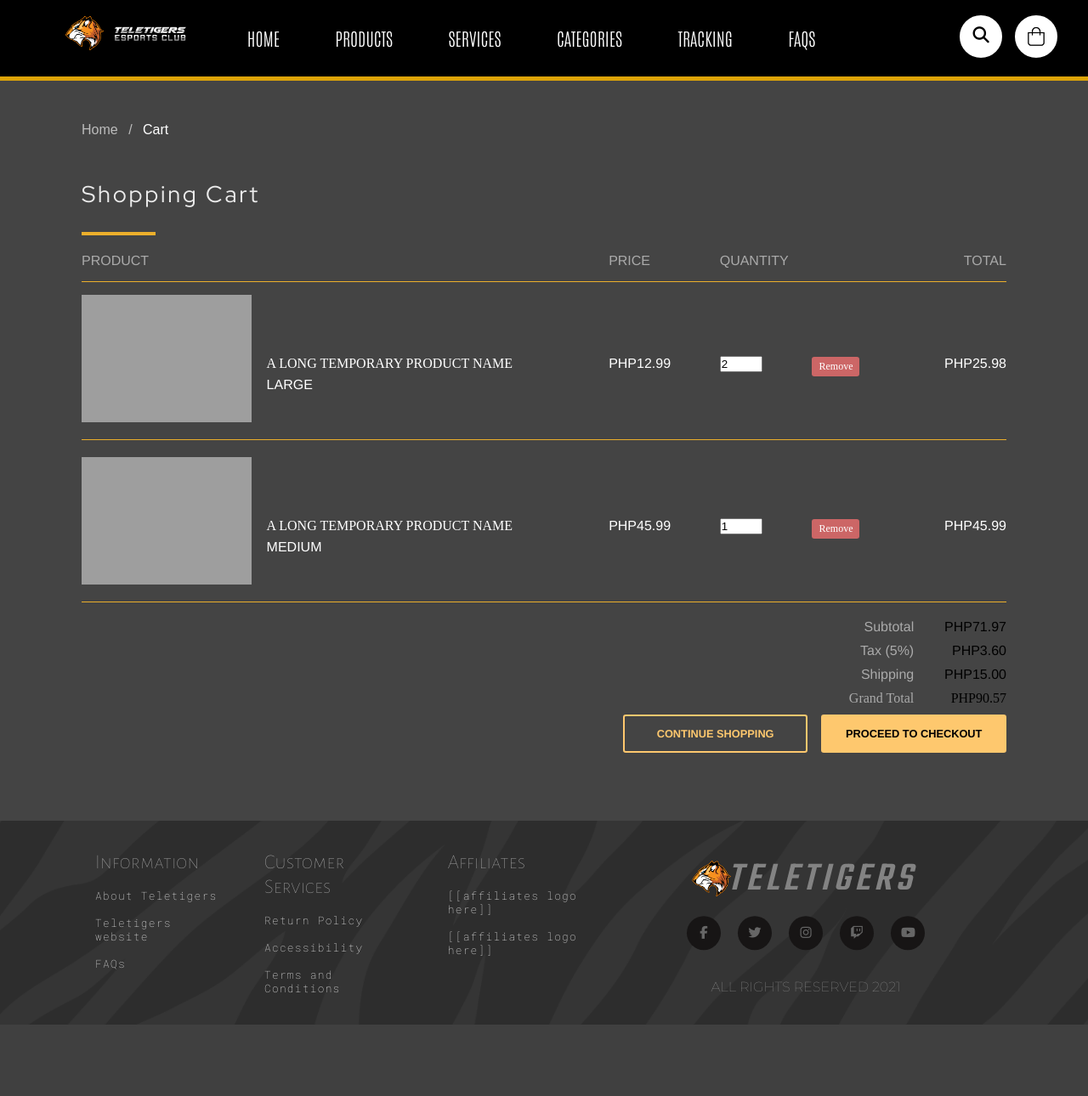
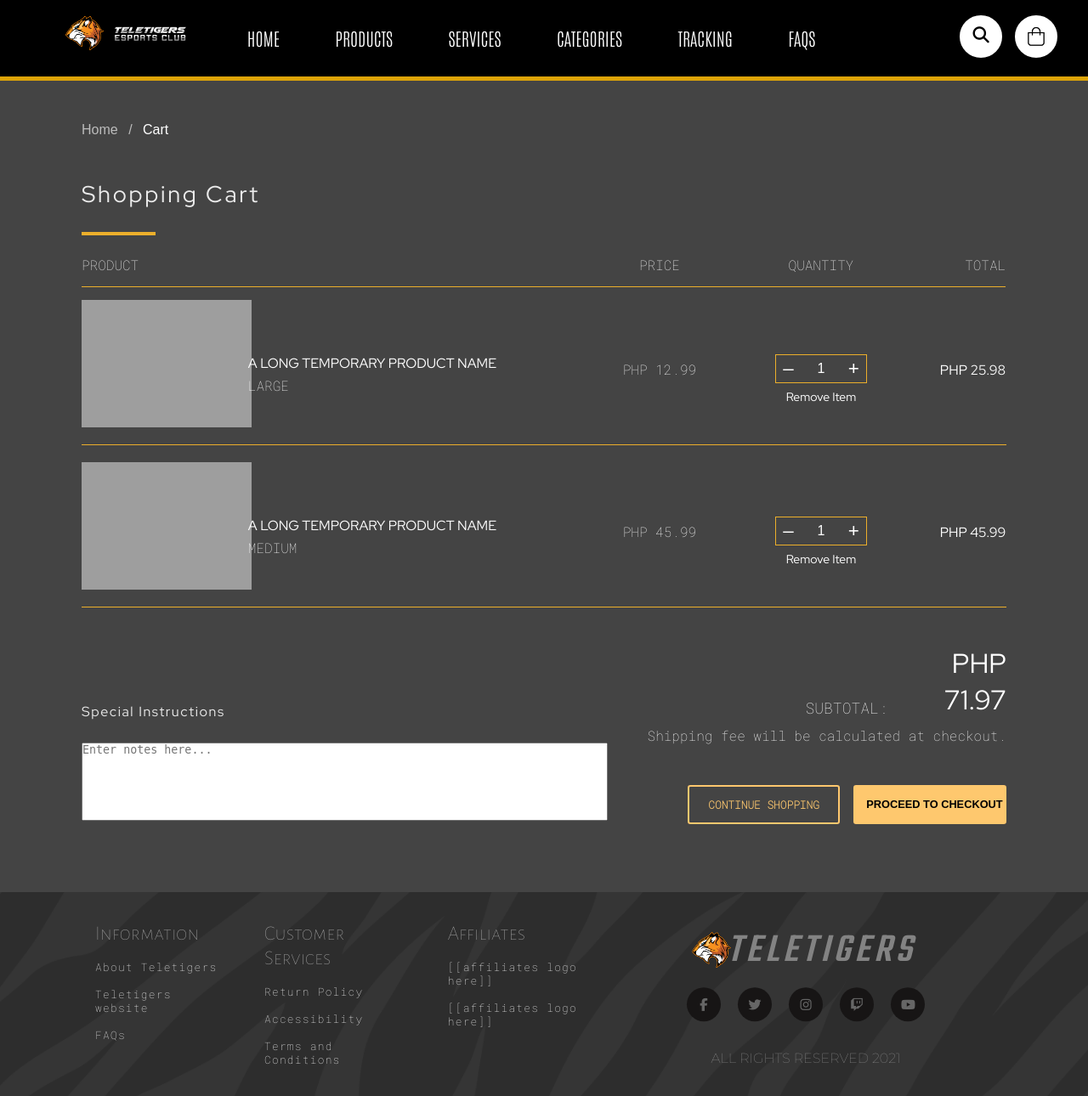
Before and after one commit to LouiseZienne-Bonsol-iics/TGR_MERCH_COPY, a PHP site: page /pages/cart.html in a window 1280 px wide. Shown: the whole page at 85% size. Before the commit the page ends 1206 px from the top, so only its background shows below. Run offline with PHP 8.4, Linux system fonts and the light colour scheme; some libraries are stand-ins or nearby versions; some web fonts are replaced; grey boxes are pictures that could not be loaded.

Commit message:
Cart Page - Done

```diff
--- a/TGR_merch/pages/cart.html
+++ b/TGR_merch/pages/cart.html
@@ -71,7 +71,6 @@
                             <label class="product-details">Product</label>
                             <label class="product-price">PRICE</label>
                             <label class="product-quantity">QUANTITY</label>
-                          <label class="product-removal">Remove</label>
                             <label class="product-line-price">TOTAL</label>
                         </div>
 
@@ -85,19 +84,25 @@
                             </div>
                             <div class="product-price">12.99</div>
                             <div class="product-quantity">
-                            <input type="number" value="2" min="1">
-                          </div>
+                                <span class="stepper">
+                                    <button>–</button>
+                                    <input type="number" id="stepper1" value="1" min="1" max="100" step="1">
+                                    <button>+</button>
+                                </span>
                                 <div class="product-removal">
                                     <button class="remove-product">
-                              Remove
+                                        Remove Item
                                     </button>
                                 </div>
+                            </div>
+
                             <div class="product-line-price">25.98</div>
                         </div>
 
                         <div class="product">
                             <div class="product-image">
-                            <img src="https://s.cdpn.io/3/large-NutroNaturalChoiceAdultLambMealandRiceDryDogFood.png">
+                                <img
+                                    src="https://s.cdpn.io/3/large-NutroNaturalChoiceAdultLambMealandRiceDryDogFood.png">
                             </div>
                             <div class="product-details">
                                 <div class="product-title">A LONG TEMPORARY PRODUCT NAME</div>
@@ -105,39 +110,43 @@
                             </div>
                             <div class="product-price">45.99</div>
                             <div class="product-quantity">
-                            <input type="number" value="1" min="1">
-                          </div>
+                                <span class="stepper">
+                                    <button>–</button>
+                                    <input type="number" id="stepper2" value="1" min="1" max="100" step="1">
+                                    <button>+</button>
+                                </span>
                                 <div class="product-removal">
                                     <button class="remove-product">
-                              Remove
+                                        Remove Item
                                     </button>
+                                </div>
                             </div>
                             <div class="product-line-price">45.99</div>
                         </div>
 
+                        <div class="bottom-container">
+                            <div class="notes-container">
+                                <form>
+                                    <div class="title-text">
+                                        Special Instructions
+                                    </div> <br />
+                                    <textarea rows = "6" cols = "75" name = "description" placeholder="Enter notes here..."></textarea>
+                                 </form>
+                            </div>
+
+                            <div class="total-buttons-container">
                                 <div class="totals">
                                     <div class="totals-item">
-                            <label>Subtotal</label>
+                                        <label>SUBTOTAL: </label>
                                         <div class="totals-value" id="cart-subtotal">71.97</div>
                                     </div>
-                          <div class="totals-item">
-                            <label>Tax (5%)</label>
-                            <div class="totals-value" id="cart-tax">3.60</div>
+                                    <p class="shipping-info">Shipping fee will be calculated at checkout.</p>
                                 </div>
-                          <div class="totals-item">
-                            <label>Shipping</label>
-                            <div class="totals-value" id="cart-shipping">15.00</div>
-                          </div>
-                          <div class="totals-item totals-item-total">
-                            <label>Grand Total</label>
-                            <div class="totals-value" id="cart-total">90.57</div>
-                          </div>
-                        </div>
-
-                            <!-- <button class="checkout">Checkout</button> -->
                                 <div class="buttons">
                                     <a href="#" class="button btn-1">Continue Shopping</a>
                                     <input type="submit" class="button btn-2" value="Proceed to Checkout"></input>
+                                </div>
+                            </div>
                         </div>
 
                     </div>
@@ -243,130 +252,38 @@
     }, 2800);
 
     //Cart Codes below
-    /* Set values + misc */
-    var promoCode;
-    var promoPrice;
-    var fadeTime = 300;
-
-    /* Assign actions */
-    $('.quantity input').change(function () {
-        updateQuantity(this);
-    });
-
-    $('.remove button').click(function () {
-        removeItem(this);
-    });
-
-    $(document).ready(function () {
-        updateSumItems();
-    });
-
-    $('.promo-code-cta').click(function () {
-
-        promoCode = $('#promo-code').val();
-
-        if (promoCode == '10off' || promoCode == '10OFF') {
-            //If promoPrice has no value, set it as 10 for the 10OFF promocode
-            if (!promoPrice) {
-                promoPrice = 10;
-            } else if (promoCode) {
-                promoPrice = promoPrice * 1;
+    /*Quantity Spinner Updater*/
+    var inc = document.getElementsByClassName("stepper");
+    for (i = 0; i < inc.length; i++) {
+        var incI = inc[i].querySelector("input"),
+            id = incI.getAttribute("id"),
+            min = incI.getAttribute("min"),
+            max = incI.getAttribute("max"),
+            step = incI.getAttribute("step");
+        document
+            .getElementById(id)
+            .previousElementSibling.setAttribute(
+                "onclick",
+                "stepperInput('" + id + "', -" + step + ", " + min + ")"
+            );
+        document
+            .getElementById(id)
+            .nextElementSibling.setAttribute(
+                "onclick",
+                "stepperInput('" + id + "', " + step + ", " + max + ")"
+            );
     }
-        } else if (promoCode != '') {
-            alert("Invalid Promo Code");
-            promoPrice = 0;
+    function stepperInput(id, s, m) {
+        var el = document.getElementById(id);
+        if (s > 0) {
+            if (parseInt(el.value) < m) {
+                el.value = parseInt(el.value) + s;
             }
-        //If there is a promoPrice that has been set (it means there is a valid promoCode input) show promo
-        if (promoPrice) {
-            $('.summary-promo').removeClass('hide');
-            $('.promo-value').text(promoPrice.toFixed(2));
-            recalculateCart(true);
-        }
-    });
-
-    /* Recalculate cart */
-    function recalculateCart(onlyTotal) {
-        var subtotal = 0;
-
-        /* Sum up row totals */
-        $('.basket-product').each(function () {
-            subtotal += parseFloat($(this).children('.subtotal').text());
-        });
-
-        /* Calculate totals */
-        var total = subtotal;
-
-        //If there is a valid promoCode, and subtotal < 10 subtract from total
-        var promoPrice = parseFloat($('.promo-value').text());
-        if (promoPrice) {
-            if (subtotal >= 10) {
-                total -= promoPrice;
         } else {
-                alert('Order must be more than £10 for Promo code to apply.');
-                $('.summary-promo').addClass('hide');
+            if (parseInt(el.value) > m) {
+                el.value = parseInt(el.value) + s;
             }
         }
-
-        /*If switch for update only total, update only total display*/
-        if (onlyTotal) {
-            /* Update total display */
-            $('.total-value').fadeOut(fadeTime, function () {
-                $('#basket-total').html(total.toFixed(2));
-                $('.total-value').fadeIn(fadeTime);
-            });
-        } else {
-            /* Update summary display. */
-            $('.final-value').fadeOut(fadeTime, function () {
-                $('#basket-subtotal').html(subtotal.toFixed(2));
-                $('#basket-total').html(total.toFixed(2));
-                if (total == 0) {
-                    $('.checkout-cta').fadeOut(fadeTime);
-                } else {
-                    $('.checkout-cta').fadeIn(fadeTime);
-                }
-                $('.final-value').fadeIn(fadeTime);
-            });
-        }
-    }
-
-    /* Update quantity */
-    function updateQuantity(quantityInput) {
-        /* Calculate line price */
-        var productRow = $(quantityInput).parent().parent();
-        var price = parseFloat(productRow.children('.price').text());
-        var quantity = $(quantityInput).val();
-        var linePrice = price * quantity;
-
-        /* Update line price display and recalc cart totals */
-        productRow.children('.subtotal').each(function () {
-            $(this).fadeOut(fadeTime, function () {
-                $(this).text(linePrice.toFixed(2));
-                recalculateCart();
-                $(this).fadeIn(fadeTime);
-            });
-        });
-
-        productRow.find('.item-quantity').text(quantity);
-        updateSumItems();
-    }
-
-    function updateSumItems() {
-        var sumItems = 0;
-        $('.quantity input').each(function () {
-            sumItems += parseInt($(this).val());
-        });
-        $('.total-items').text(sumItems);
-    }
-
-    /* Remove item from cart */
-    function removeItem(removeButton) {
-        /* Remove row from DOM and recalc cart total */
-        var productRow = $(removeButton).parent().parent();
-        productRow.slideUp(fadeTime, function () {
-            productRow.remove();
-            recalculateCart();
-            updateSumItems();
-        });
     }
 </script>
 
--- a/TGR_merch/styles/css/cart_style.css
+++ b/TGR_merch/styles/css/cart_style.css
@@ -3,6 +3,18 @@ html * {
   margin: 0;
   -webkit-box-sizing: border-box;
           box-sizing: border-box;
+}
+
+textarea {
+  resize: none;
+}
+
+.title-text {
+  font-size: 1em;
+  font-family: "Red Hat Display", sans-serif;
+  color: #ebebeb;
+  letter-spacing: 0.1em;
+  margin-bottom: 0.3em;
 }
 
 ul.breadcrumb {
@@ -107,11 +119,59 @@ ul.breadcrumb li + li:before {
   background: #ecaf2b;
 }
 
+/*Quantity Number Spinner*/
+[type="number"]::-webkit-inner-spin-button,
+[type="number"]::-webkit-outer-spin-button {
+  -webkit-appearance: none;
+  height: auto;
+}
+
+.stepper {
+  border: 1px solid #ecaf2b;
+  overflow: visible;
+  height: 2.1em;
+  padding: 1px;
+  width: 50%;
+  display: -webkit-box;
+  display: -ms-flexbox;
+  display: flex;
+  -webkit-box-pack: center;
+      -ms-flex-pack: center;
+          justify-content: center;
+  margin: 0 auto;
+}
+
+.stepper input {
+  width: 3em;
+  height: 100%;
+  text-align: center;
+  border: 0;
+  background: transparent;
+  color: #fff;
+  font-size: 1em;
+}
+
+.stepper button {
+  width: 1.4em;
+  font-weight: 300;
+  height: 100%;
+  line-height: 0.1em;
+  font-size: 1.4em;
+  padding: 0.2em !important;
+  color: #fff;
+  background: transparent;
+  border: none;
+}
+
+.stepper button:hover {
+  cursor: pointer;
+}
+
 /* Global settings */
 /* Global "table" column settings */
 .product-image {
   float: left;
-  width: 20%;
+  width: 18%;
 }
 
 .product-details {
@@ -120,23 +180,28 @@ ul.breadcrumb li + li:before {
 }
 
 .product-price {
-  float: left;
-  width: 12%;
+  display: inline-block;
+  text-align: center;
+  margin-right: -10px;
+  width: 15%;
 }
 
 .product-quantity {
-  float: left;
-  width: 10%;
-}
-
-.product-removal {
-  float: left;
-  width: 9%;
+  display: -webkit-inline-box;
+  display: -ms-inline-flexbox;
+  display: inline-flex;
+  -webkit-box-orient: vertical;
+  -webkit-box-direction: normal;
+      -ms-flex-direction: column;
+          flex-direction: column;
+  text-align: center;
+  margin-right: -10px;
+  width: 20%;
 }
 
 .product-line-price {
-  float: left;
-  width: 12%;
+  display: inline-block;
+  width: 10%;
   text-align: right;
 }
 
@@ -175,12 +240,12 @@ ul.breadcrumb li + li:before {
 .product .product-price:before,
 .product .product-line-price:before,
 .totals-value:before {
-  content: "PHP";
+  content: "PHP ";
 }
 
 /* Body/Header stuff */
 body {
-  font-family: "HelveticaNeue-Light", "Helvetica Neue Light", "Helvetica Neue", Helvetica, Arial, sans-serif;
+  font-family: "Roboto Mono", monospace;
   font-weight: 100;
 }
 
@@ -189,7 +254,7 @@ h1 {
 }
 
 label {
-  color: #aaa;
+  color: #fff;
 }
 
 .shopping-cart {
@@ -207,8 +272,7 @@ label {
   border-bottom: 1px solid #ecaf2b;
 }
 
-.column-labels .product-details,
-.column-labels .product-removal {
+.column-labels .product-details {
   text-indent: -9999px;
 }
 
@@ -241,27 +305,29 @@ label {
   -webkit-box-align: start;
       -ms-flex-align: start;
           align-items: flex-start;
-  margin-top: 4.5em;
+  margin-top: 4em;
   -ms-flex-wrap: wrap;
       flex-wrap: wrap;
 }
 
 .product .product-details .product-title {
   margin-right: 20px;
-  font-family: "HelveticaNeue-Medium", "Helvetica Neue Medium";
+  font-family: "Red Hat Display", sans-serif;
 }
 
 .product .product-details .product-description {
   margin: 5px 20px 5px 0;
   line-height: 1.4em;
+  font-family: "Roboto Mono", monospace;
 }
 
 .product .product-price {
-  margin-top: 4.5em;
+  margin-top: 4em;
+  font-family: "Roboto Mono", monospace;
 }
 
 .product .product-quantity {
-  margin-top: 4.5em;
+  margin-top: 4em;
 }
 
 .product .product-quantity input {
@@ -269,30 +335,34 @@ label {
 }
 
 .product .remove-product {
-  margin-top: 6.1em;
+  margin-top: 0.5em;
   border: 0;
-  padding: 4px 8px;
-  background-color: #c66;
+  background-color: transparent;
+  font-family: "Red Hat Display", sans-serif;
+  font-size: 14px;
   color: #fff;
-  font-family: "HelveticaNeue-Medium", "Helvetica Neue Medium";
-  font-size: 12px;
-  border-radius: 3px;
 }
 
 .product .remove-product:hover {
-  background-color: #a44;
+  text-decoration: underline;
+  cursor: pointer;
 }
 
 .product .product-line-price {
-  margin-top: 4.5em;
+  margin-top: 4em;
+  font-family: "Red Hat Display", sans-serif;
 }
 
 /* Totals section */
 .totals {
+  padding-top: 1.5em;
   width: 100%;
 }
 
 .totals .totals-item {
+  display: -webkit-box;
+  display: -ms-flexbox;
+  display: flex;
   float: right;
   clear: both;
   width: 100%;
@@ -300,25 +370,35 @@ label {
 }
 
 .totals .totals-item label {
-  float: left;
-  clear: both;
-  width: 90%;
+  -ms-flex-item-align: end;
+      align-self: flex-end;
+  width: 100%;
   text-align: right;
+  font-size: 18px;
 }
 
 .totals .totals-item .totals-value {
+  font-size: 32px;
+  font-family: "Red Hat Display", sans-serif;
+  color: #fff;
   float: right;
-  width: 10%;
+  width: 45%;
   text-align: right;
 }
 
 .totals .totals-item-total {
-  font-family: "HelveticaNeue-Medium", "Helvetica Neue Medium";
+  font-family: "Red Hat Display", sans-serif;
+}
+
+.totals .shipping-info {
+  color: #fff;
+  text-align: right;
+  font-family: "Roboto Mono", monospace;
 }
 
 .buttons {
   width: 100%;
-  margin-top: 12%;
+  margin-top: 3em;
   display: -webkit-box;
   display: -ms-flexbox;
   display: flex;
@@ -341,7 +421,7 @@ label {
   text-align: center;
   text-decoration: none;
   color: #fff;
-  width: 20%;
+  width: 40%;
   padding: 1em;
   border-radius: 0.25em;
   border: 0;
@@ -361,19 +441,21 @@ label {
   border: #fec86e solid 2px;
 }
 
-.checkout {
-  float: right;
-  border: 0;
-  margin-top: 20px;
-  padding: 6px 25px;
-  background-color: #6b6;
-  color: #fff;
-  font-size: 25px;
-  border-radius: 3px;
+.bottom-container {
+  display: -ms-grid;
+  display: grid;
+  -ms-grid-columns: 1fr 1fr;
+      grid-template-columns: 1fr 1fr;
+  grid-gap: 20px;
 }
 
-.checkout:hover {
-  background-color: #494;
+.bottom-container .notes-container {
+  display: -webkit-box;
+  display: -ms-flexbox;
+  display: flex;
+  -webkit-box-align: end;
+      -ms-flex-align: end;
+          align-items: flex-end;
 }
 
 /* Make adjustments for tablet */
```
Also changed, not shown: TGR_merch/styles/scss/cart.scss (+117 -58 lines), 1 other file. Lines whose indentation alone changed are shown as unchanged.
